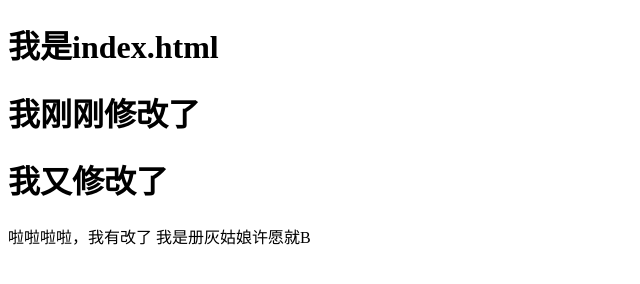
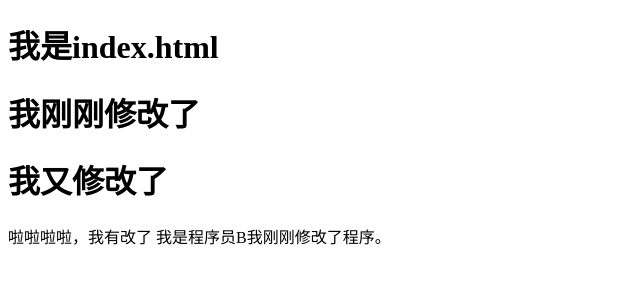
Before and after one commit to Bald-angel/git-demo, a plain HTML site: page index.html in a window 1280 px wide. Shown: the whole page, without its empty margins (0-640 px from the left). Drawn offline with Linux system fonts and the light colour scheme.

Commit message:
程序员B第一次提交

```diff
--- a/index.html
+++ b/index.html
@@ -12,7 +12,7 @@
     <h1>我刚刚修改了</h1>
     <h1>我又修改了</h1>
     啦啦啦啦，我有改了
-    我是册灰姑娘许愿就B
+    我是程序员B我刚刚修改了程序。
 </body>
 
 </html>
```
